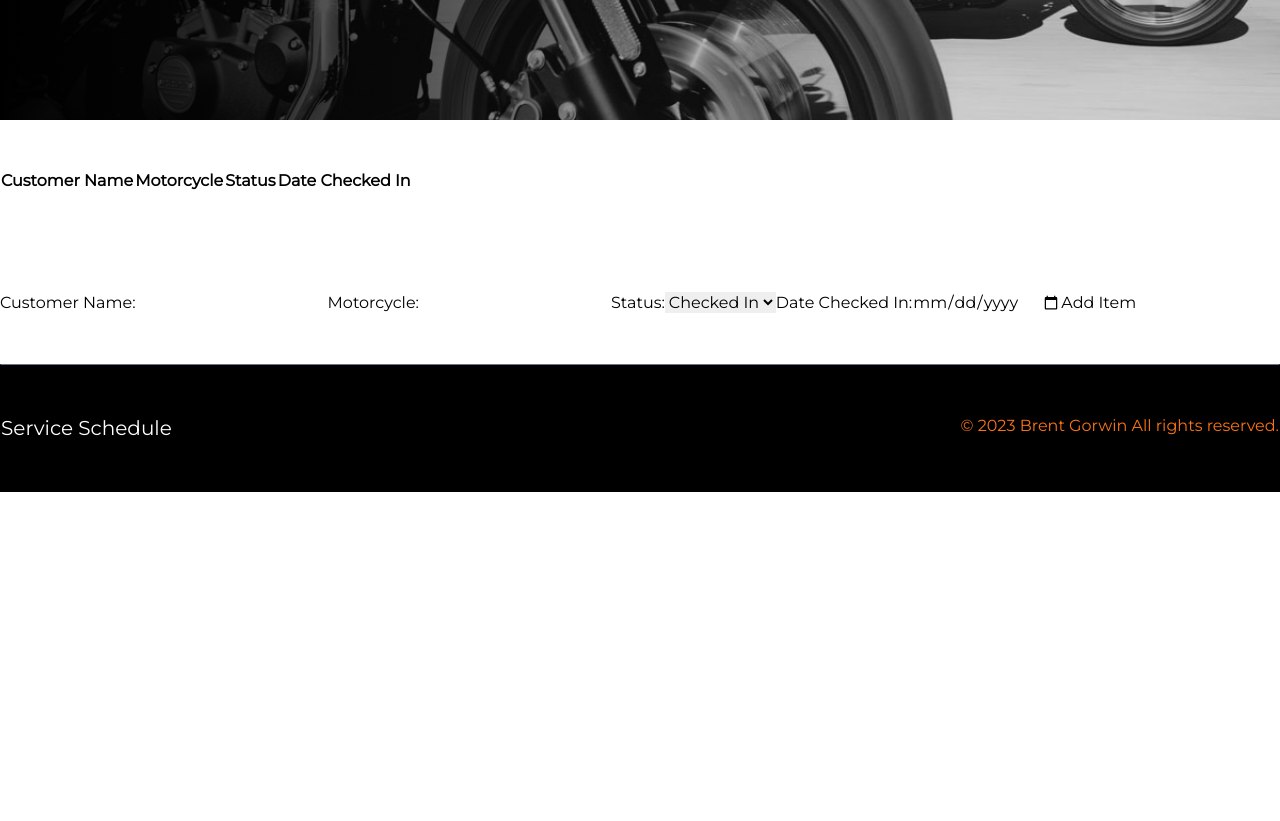
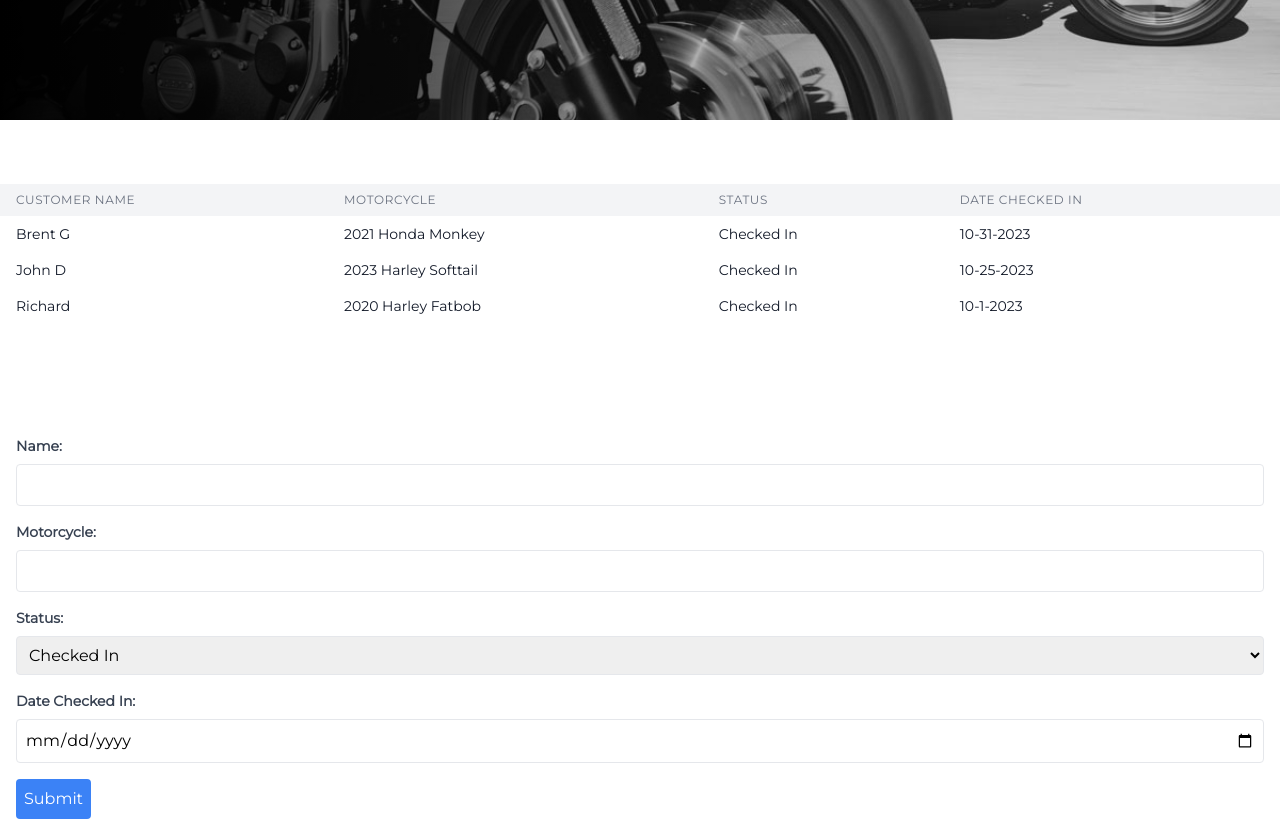
Before and after one commit to bgorwin/service-schedule, a Next.js app: page /customers in a window 1280 px wide. Shown: the part 520-1341 px from the top of the page. Before the commit the page ends 1012 px from the top, so only its background shows below. Built offline with nearby package versions, Linux system fonts and the light colour scheme.

Commit message:
Converted data to a json file, just some dummy text for the customer table. Static and non security risk.

```diff
--- a/app/customers/page.jsx
+++ b/app/customers/page.jsx
@@ -6,22 +6,22 @@ import CustomerList from '../../components/CustomerList';
 import AddCustomerForm from '../../components/AddCustomerForm';
 
 export default function Customers() {
-    const [items, setItems] = useState([]);
+    const [customers, setCustomers] = useState([]);
 
-    const handleAddItem = (newItem) => {
-        setItems([...items, newItem]);
+    const handleFormSubmit = (formData) => {
+        setCustomers([...customers, formData]);
     };
 
     return (
-        <div>
+        <div >
             <Hero heading="Customer Dashboard" image="custom-img" />
 
-            <section className="py-12">
-                <CustomerList items={items}  />
+            <section className="py-12 container mx-auto">
+                <CustomerList customers={customers}/>
             </section>
 
-            <section className="py-12">
-                <AddCustomerForm onAdd={handleAddItem} />
+            <section className="py-12 container mx-auto">
+                <AddCustomerForm  onFormSubmit={handleFormSubmit}  />
             </section>
         </div>
     );
--- /dev/null
+++ b/app/data/data.json
@@ -0,0 +1,20 @@
+ [
+    {
+        "name": "Brent G",
+        "motorcycle": "2021 Honda Monkey",
+        "status": "Checked In",
+        "dateCheckedIn": "10-31-2023"
+    },
+    {
+        "name": "John D",
+        "motorcycle": "2023 Harley Softtail",
+        "status": "Checked In",
+        "dateCheckedIn": "10-25-2023"
+    },
+    {
+        "name": "Richard",
+        "motorcycle": "2020 Harley Fatbob ",
+        "status": "Checked In",
+        "dateCheckedIn": "10-1-2023"
+    }
+]
--- a/components/AddCustomerForm.jsx
+++ b/components/AddCustomerForm.jsx
@@ -2,67 +2,93 @@
 
 import React, { useState } from 'react';
 
-const AddCustomerForm = ({ onAdd }) => {
-  const [customerName, setCustomerName] = useState('');
-  const [motorcycle, setMotorcycle] = useState('');
-  const [status, setStatus] = useState('checked-in');
-  const [dateCheckedIn, setDateCheckedIn] = useState('');
+const AddCustomerForm = ({ onFormSubmit }) => {
+  const [formData, setFormData] = useState({
+    name: '',
+    motorcycle: '',
+    status: 'checked-in',
+    dateCheckedIn: '',
+  });
 
   const handleSubmit = (e) => {
     e.preventDefault();
-    // Create an object with the form values
-    const newItem = {
-      customerName,
-      motorcycle,
-      status,
-      dateCheckedIn,
-    };
+    onFormSubmit(formData);
+    setFormData({
+      name: '',
+      motorcycle: '',
+      status: 'checked-in',
+      dateCheckedIn: '',
+    });
+  };
 
-    // Pass the new item to the parent component
-    onAdd(newItem);
-
-    // Clear the form inputs
-    setCustomerName('');
-    setMotorcycle('');
-    setStatus('checked-in');
-    setDateCheckedIn('');
+  const handleChange = (e) => {
+    const { name, value } = e.target;
+    setFormData({ ...formData, [name]: value });
   };
 
   return (
-    <form onSubmit={handleSubmit}>
-      <label>
-        Customer Name:
+    <form onSubmit={handleSubmit} className="p-4">
+      <div className="mb-4">
+        <label htmlFor="name" className="block text-gray-700 text-sm font-semibold mb-2">
+          Name:
+        </label>
         <input
           type="text"
-          value={customerName}
-          onChange={(e) => setCustomerName(e.target.value)}
+          id="name"
+          name="name"
+          value={formData.name}
+          onChange={handleChange}
+          className="w-full border rounded p-2"
+          required
         />
-      </label>
-      <label>
-        Motorcycle:
+      </div>
+      <div className="mb-4">
+        <label htmlFor="motorcycle" className="block text-gray-700 text-sm font-semibold mb-2">
+          Motorcycle:
+        </label>
         <input
           type="text"
-          value={motorcycle}
-          onChange={(e) => setMotorcycle(e.target.value)}
+          id="motorcycle"
+          name="motorcycle"
+          value={formData.motorcycle}
+          onChange={handleChange}
+          className="w-full border rounded p-2"
+          required
         />
-      </label>
-      <label>
-        Status:
-        <select value={status} onChange={(e) => setStatus(e.target.value)}>
+      </div>
+      <div className="mb-4">
+        <label htmlFor="status" className="block text-gray-700 text-sm font-semibold mb-2">
+          Status:
+        </label>
+        <select
+          id="status"
+          name="status"
+          value={formData.status}
+          onChange={handleChange}
+          className="w-full border rounded p-2"
+        >
           <option value="checked-in">Checked In</option>
           <option value="on-lift">On Lift</option>
           <option value="completed">Completed</option>
         </select>
-      </label>
-      <label>
-        Date Checked In:
+      </div>
+      <div className="mb-4">
+        <label htmlFor="dateCheckedIn" className="block text-gray-700 text-sm font-semibold mb-2">
+          Date Checked In:
+        </label>
         <input
           type="date"
-          value={dateCheckedIn}
-          onChange={(e) => setDateCheckedIn(e.target.value)}
+          id="dateCheckedIn"
+          name="dateCheckedIn"
+          value={formData.dateCheckedIn}
+          onChange={handleChange}
+          className="w-full border rounded p-2"
+          required
         />
-      </label>
-      <button type="submit">Add Item</button>
+      </div>
+      <button type="submit" className="bg-blue-500 text-white p-2 rounded hover:bg-blue-600">
+        Submit
+      </button>
     </form>
   );
 };
--- a/components/CustomerList.jsx
+++ b/components/CustomerList.jsx
@@ -1,28 +1,50 @@
 import React from 'react';
+import { promises as fs } from 'fs';
 
-const CustomerList = ({ items }) => {
+export default async function CustomerList ({ customers })  {
+  const file = await fs.readFile(process.cwd() + '/app/data/data.json', 'utf8');
+  const data = JSON.parse(file);
+
   return (
-    <table>
+    <table className="w-full mt-4">
       <thead>
         <tr>
-          <th>Customer Name</th>
-          <th>Motorcycle</th>
-          <th>Status</th>
-          <th>Date Checked In</th>
+          <th className="px-4 py-2 bg-gray-100 text-left text-xs leading-4 font-medium text-gray-500 uppercase tracking-wider">
+            Customer Name
+          </th>
+          <th className="px-4 py-2 bg-gray-100 text-left text-xs leading-4 font-medium text-gray-500 uppercase tracking-wider">
+            Motorcycle
+          </th>
+          <th className="px-4 py-2 bg-gray-100 text-left text-xs leading-4 font-medium text-gray-500 uppercase tracking-wider">
+            Status
+          </th>
+          <th className="px-4 py-2 bg-gray-100 text-left text-xs leading-4 font-medium text-gray-500 uppercase tracking-wider">
+            Date Checked In
+          </th>
         </tr>
       </thead>
       <tbody>
-        {items.map((item, index) => (
-          <tr key={index}>
-            <td>{item.customerName}</td>
-            <td>{item.motorcycle}</td>
-            <td>{item.status}</td>
-            <td>{item.dateCheckedIn}</td>
+        {data.map((order, index) => {
+          return(
+            <tr key={index}  >
+              <td className="px-4 py-2 text-sm leading-5 font-medium text-gray-900">{order.name}</td>
+              <td className="px-4 py-2 text-sm leading-5 font-medium text-gray-900">{order.motorcycle}</td>
+              <td className="px-4 py-2 text-sm leading-5 font-medium text-gray-900">{order.status}</td>
+              <td className="px-4 py-2 text-sm leading-5 font-medium text-gray-900">{order.dateCheckedIn}</td>
+            </tr>
+          );
+        })}
+
+
+        {customers.map((customer, index) => (
+          <tr key={index} className={index % 2 === 0 ? 'bg-gray-100' : ''}>
+            <td>{customer.name}</td>
+            <td>{customer.motorcycle}</td>
+            <td>{customer.status}</td>
+            <td>{customer.dateCheckedIn}</td>
           </tr>
         ))}
       </tbody>
     </table>
   );
 };
-
-export default CustomerList;
--- a/package.json
+++ b/package.json
@@ -32,6 +32,11 @@
     "ts-node": "^10.9.1",
     "typescript": "^5.1.3"
   },
+  "browser": {
+    "fs": false,
+    "os": false,
+    "path": false
+  },
   "description": "The main function of this app is for a motorcycle service departments to add a customer getting work down on their motorcycle and keep track/alert them on the status of their bike being worked on.",
   "main": "next.config.js",
   "keywords": [],
```
Also changed, not shown: app/data/data.js (added).
